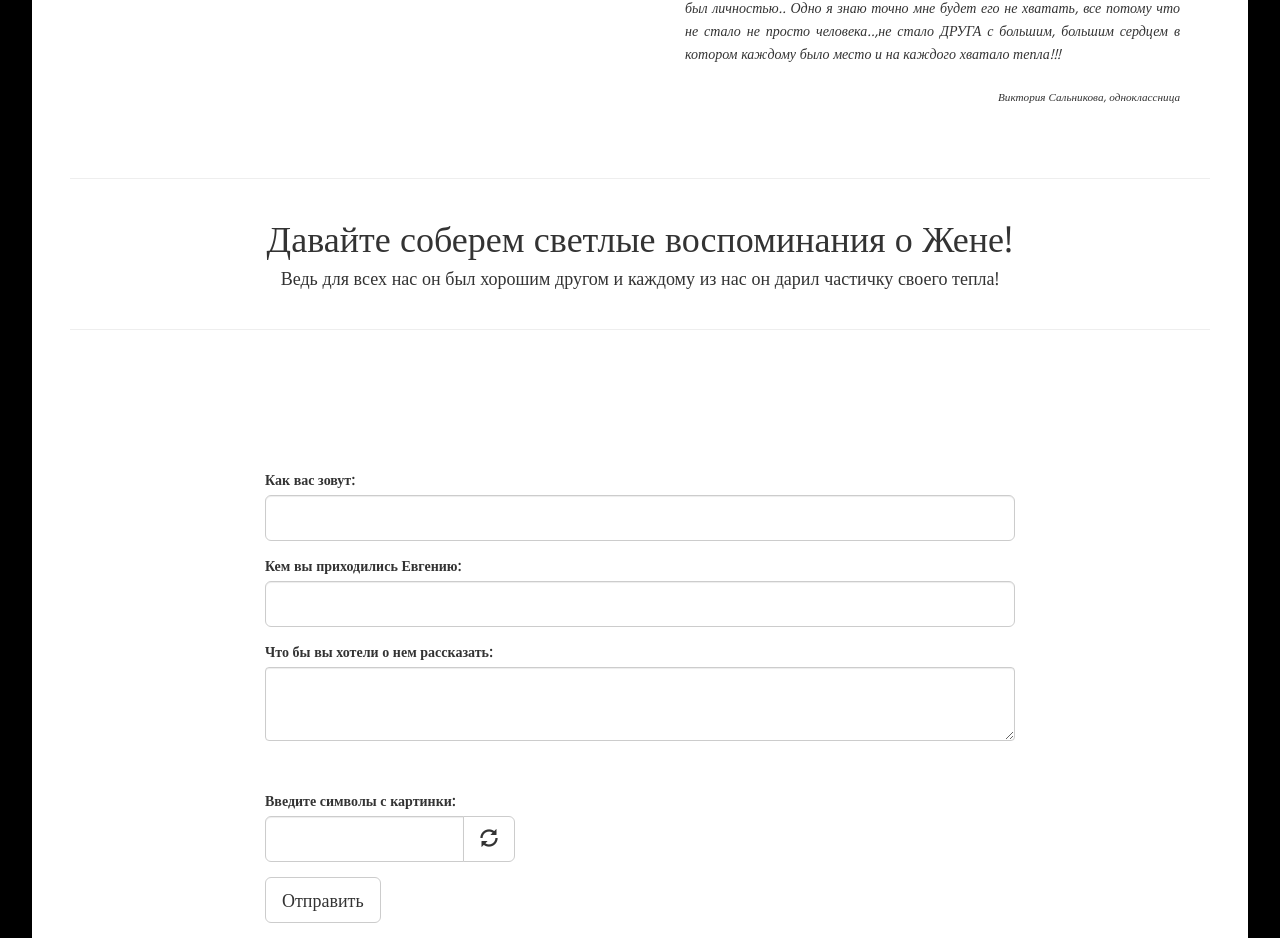
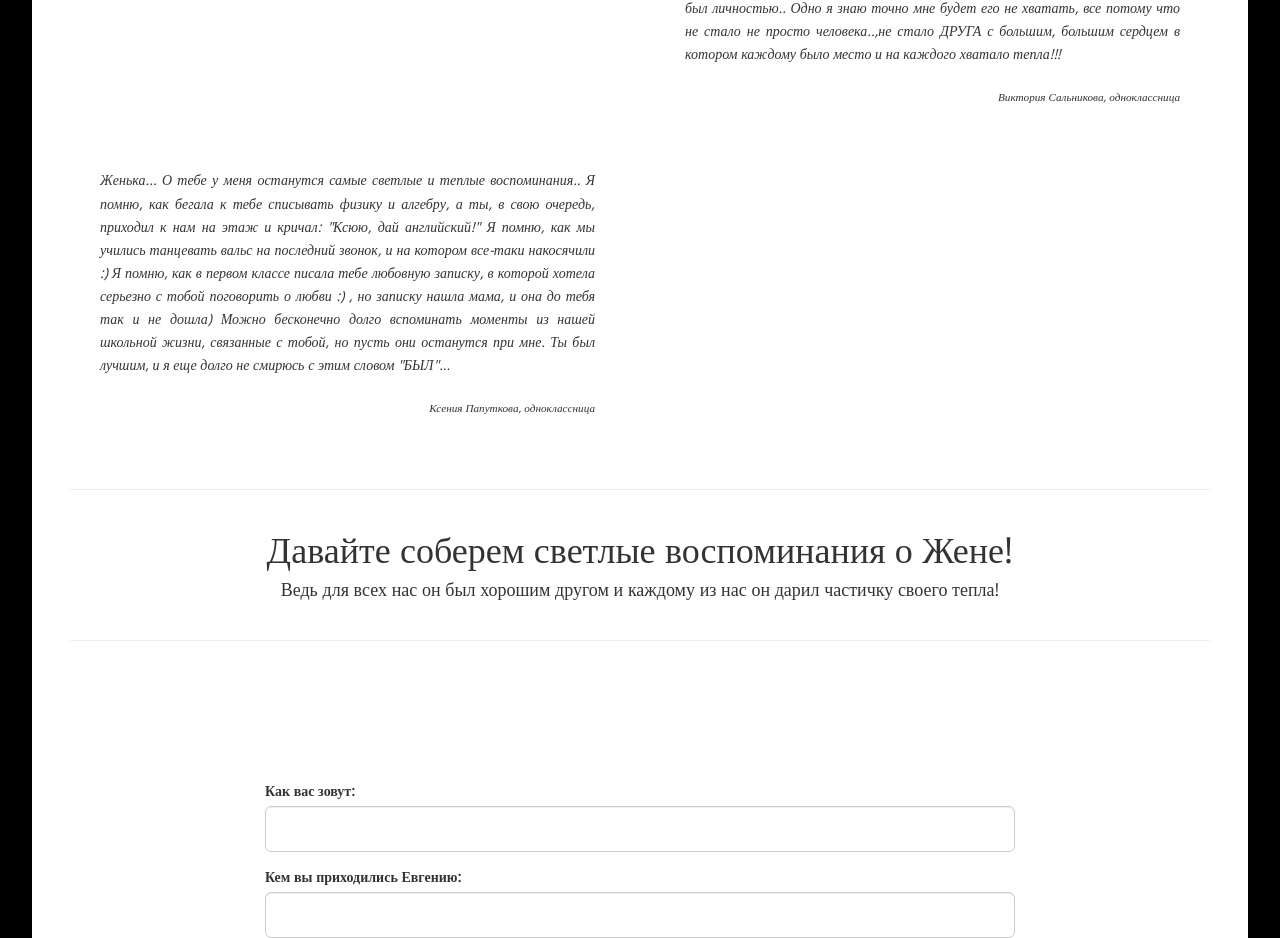
Before and after one commit to underoot/zheny, a website: page app/index.html in a window 1280 px wide. Shown: the part 1276-2214 px from the top of the page. Drawn offline with nearby package versions, Linux system fonts and the light colour scheme; no server answers.

Commit message:
Добавлено воспоминание

```diff
--- a/app/index.html
+++ b/app/index.html
@@ -59,6 +59,19 @@
               в котором каждому было место и на каждого хватало тепла!!!
               <div class="signature">
                 Виктория Сальникова, одноклассница
+              </div>
+            </div>
+          </div>
+          <div class="col-md-6 memory">
+            <div class="text">
+              Женька... О тебе у меня останутся самые светлые и теплые воспоминания..
+              Я помню, как бегала к тебе списывать физику и алгебру, а ты, в свою очередь, приходил к нам на этаж и кричал: "Ксюю, дай английский!"
+              Я помню, как мы учились танцевать вальс на последний звонок, и на котором все-таки накосячили :)
+              Я помню, как в первом классе писала тебе любовную записку, в которой хотела серьезно с тобой поговорить о любви :) , но записку нашла мама, и она до тебя так и не дошла)
+              Можно бесконечно долго вспоминать моменты из нашей школьной жизни, связанные с тобой, но пусть они останутся при мне.
+              Ты был лучшим, и я еще долго не смирюсь с этим словом "БЫЛ"...
+              <div class="signature">
+                Ксения Папуткова, одноклассница
               </div>
             </div>
           </div>
```
